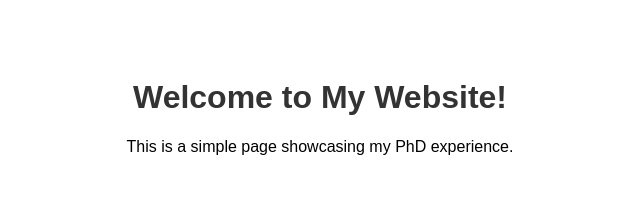
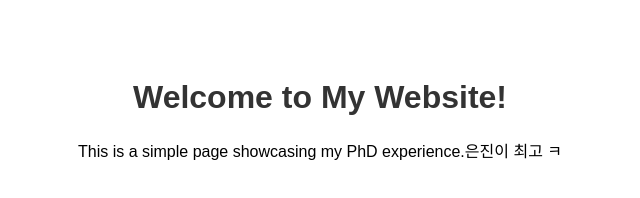
Before and after one commit to kimhyun1018/my-website, a plain HTML site: page index.html in a window 1280 px wide. Shown: the whole page, without its empty margins (320-960 px from the left). Drawn offline with Linux system fonts and the light colour scheme.

Commit message:
Update index.html

```diff
--- a/index.html
+++ b/index.html
@@ -11,6 +11,6 @@
 </head>
 <body>
     <h1>Welcome to My Website!</h1>
-    <p>This is a simple page showcasing my PhD experience.</p>
+    <p>This is a simple page showcasing my PhD experience.은진이 최고 ㅋ</p>
 </body>
 </html>
```
